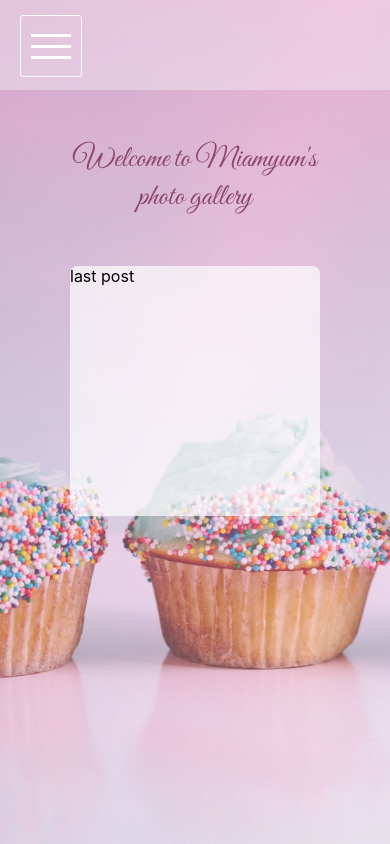
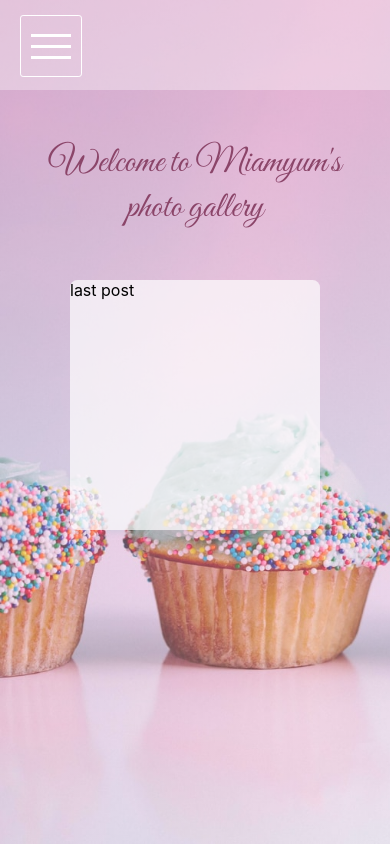
Before and after one commit to MilneS/miamyum, a React (Create React App) app: page / in a window 390 px wide. Built offline with nearby package versions, Linux system fonts and the light colour scheme.

Commit message:
details page phone size

```diff
--- a/src/pages/Home.module.css
+++ b/src/pages/Home.module.css
@@ -38,9 +38,9 @@
 }
 @media only screen and (max-width: 480px) {
   .title {
-    font-size: 30px;
+    font-size: 36px;
     margin-top: 30px;
-    width: 250px;
+    width: 300px;
   }
   .card {
     height: 250px;
```
